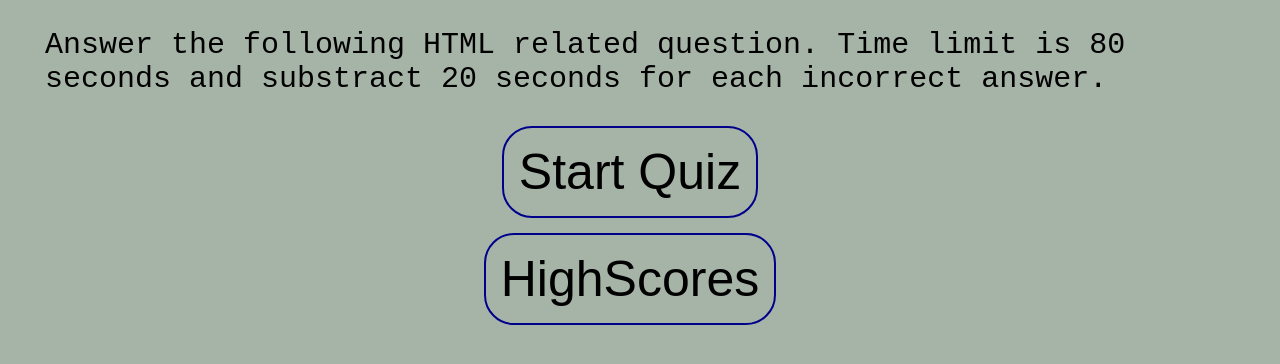
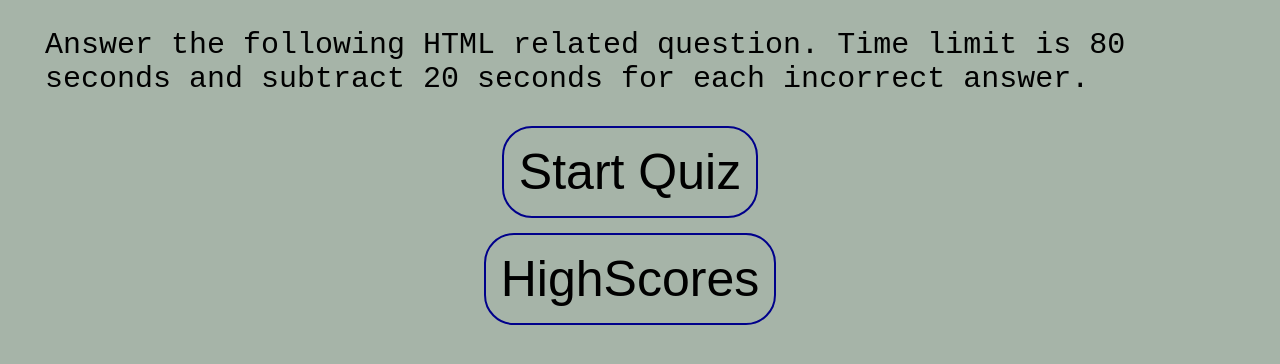
Before and after one commit to ahkar-hein/Code-Quiz, a plain HTML site: page index.html in a window 1280 px wide. Shown: the part 222-586 px from the top of the page. Drawn offline with Linux system fonts and the light colour scheme.

Commit message:
fix incorrect spelling in html

```diff
--- a/index.html
+++ b/index.html
@@ -10,7 +10,7 @@
     <div id="start-screen">
         <h1>Code Quiz Challenge</h1>
         <p>Answer the following HTML related question.
-            Time limit is 80 seconds and substract 20 seconds for each incorrect answer.</p>
+            Time limit is 80 seconds and subtract 20 seconds for each incorrect answer.</p>
         <button id="start">Start Quiz</button>
         <button id="view-highscore">HighScores</button>
     </div>
--- a/script.js
+++ b/script.js
@@ -4,7 +4,7 @@
 // Start Quiz Function
 // Display Quiz Function
 // Timer
-// substract timer for wrong answer
+// subtract timer for wrong answer
 // Check Answer
 // Save Highscore localstorage
 
@@ -129,7 +129,7 @@ function checkAnswer(selectedChoice, correctAnswer) {
         answer.innerHTML = "Correct";
         answer.classList.add("correct");
     } else {
-      // if the answer is wrong, substract the 20 seconds from timeLeft
+      // if the answer is wrong, subtract the 20 seconds from timeLeft
       timeLeft -= 20;
       answer.innerHTML = "Wrong";
       answer.classList.add("wrong");
```
